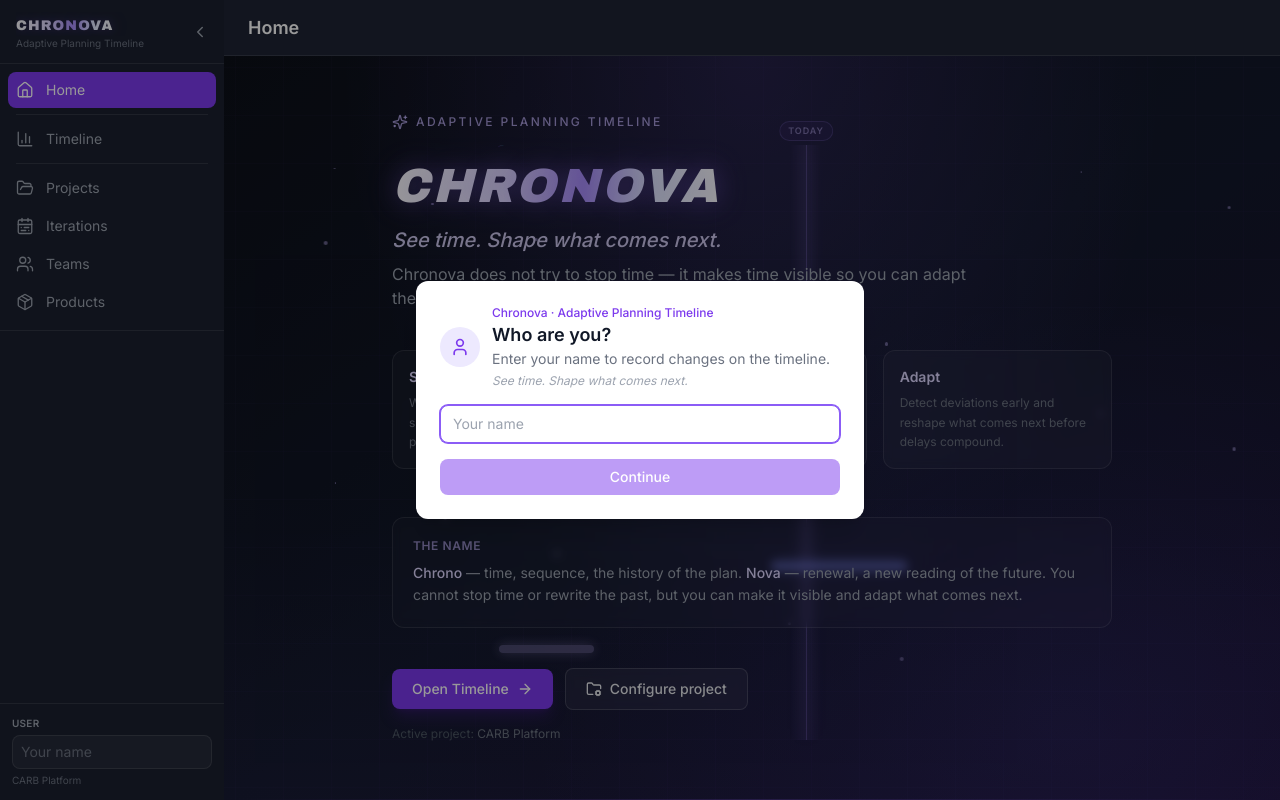
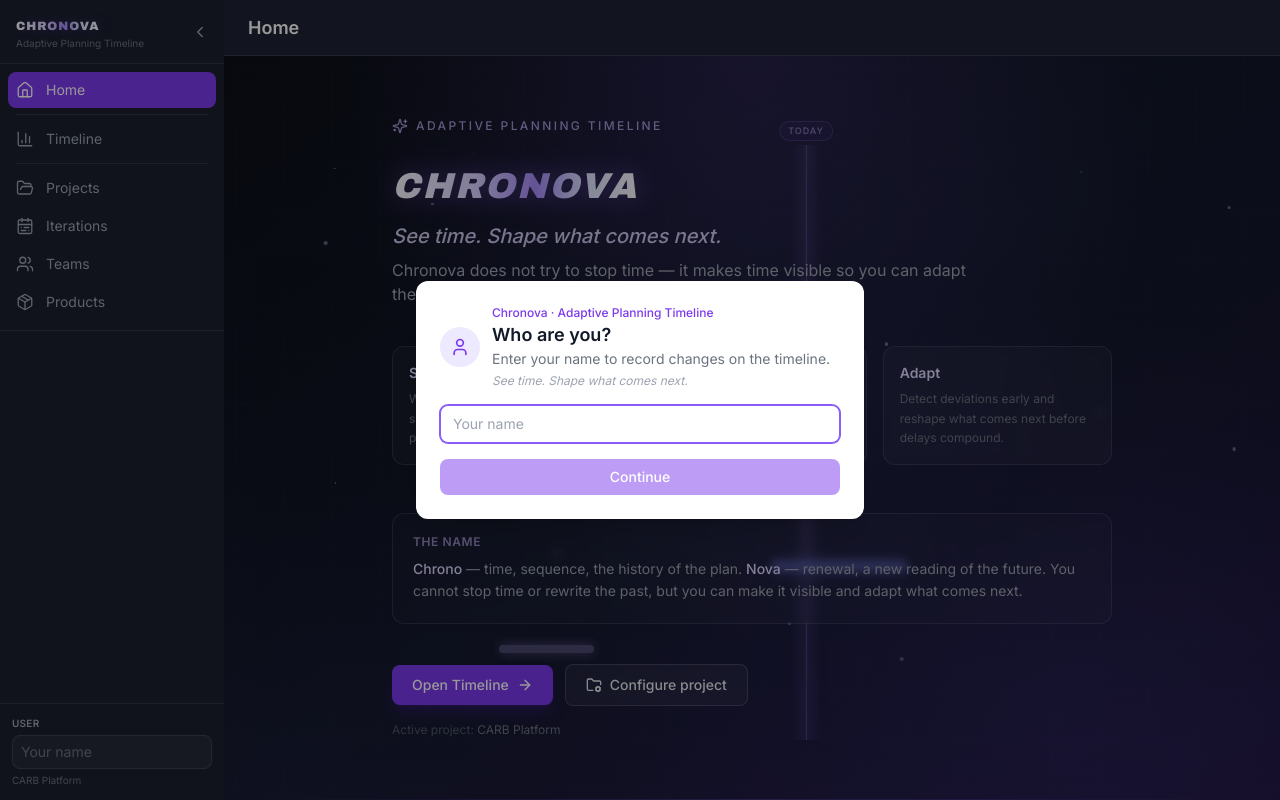
Before and after one commit to fscdesarrollo/chronova, a React (Vite) app: page / in a window 1280 px wide. Built offline with nearby package versions, Linux system fonts and the light colour scheme.

Commit message:
fix: Adjust font sizes for BrandWordmark in Sidebar and HomePage components
Update the font size of the BrandWordmark component in both Sidebar and HomePage to improve visual consistency and alignment with design specifications.

```diff
--- a/src/components/Sidebar.jsx
+++ b/src/components/Sidebar.jsx
@@ -62,7 +62,7 @@ export default function Sidebar({
         ) : (
           <div className="min-w-0 px-2">
             <p className="truncate">
-              <BrandWordmark compact className="text-sm" />
+              <BrandWordmark compact className="text-xs" />
             </p>
             <p className="truncate text-[10px] text-gray-500">{APP_TAGLINE}</p>
           </div>
--- a/src/components/pages/HomePage.jsx
+++ b/src/components/pages/HomePage.jsx
@@ -22,7 +22,7 @@ export default function HomePage({ activeProject, onOpenTimeline, onConfigurePro
         </div>
 
         <h2 className="mb-4">
-          <BrandWordmark className="text-4xl md:text-5xl" />
+          <BrandWordmark className="text-3xl md:text-4xl" />
         </h2>
 
         <p className="mb-2 text-lg font-medium italic text-violet-200/90 md:text-xl">
```
